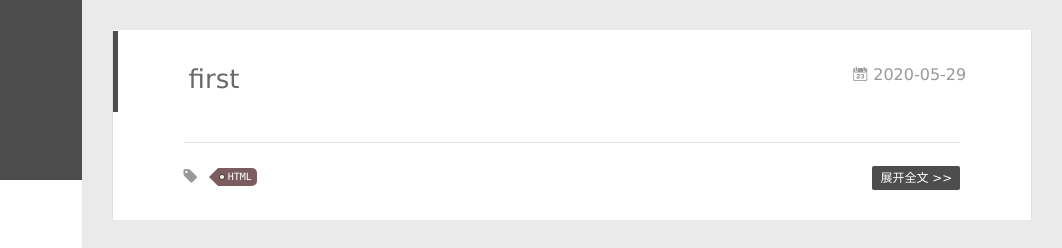
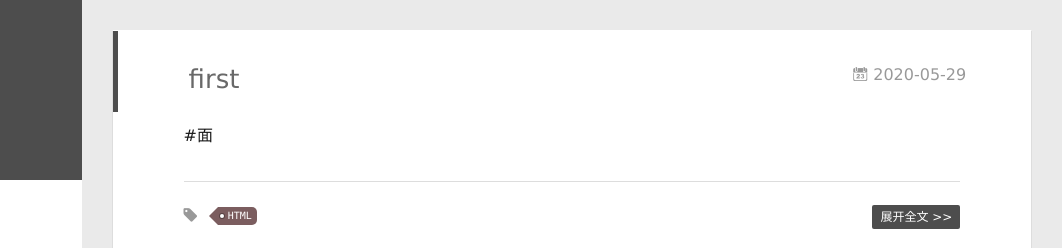
Before and after one commit to zjhGlow/ToTheBrinyDeep.github.io, a plain HTML site: page index.html in a window 1280 px wide. Shown: the top 248 px of the page, 218-1280 px from the left. Drawn offline with nearby package versions, Linux system fonts and the light colour scheme; some packages are replaced by stand-ins of ours.

Commit message:
Site updated: 2020-05-29 15:16:41

```diff
--- a/index.html
+++ b/index.html
@@ -172,6 +172,7 @@
 
     <div class="article-entry" itemprop="articleBody">
 
+        <p>#面</p>
 
 
 
```
Also changed, not shown: 2020/05/29/first/index.html (+5 -2 lines).
